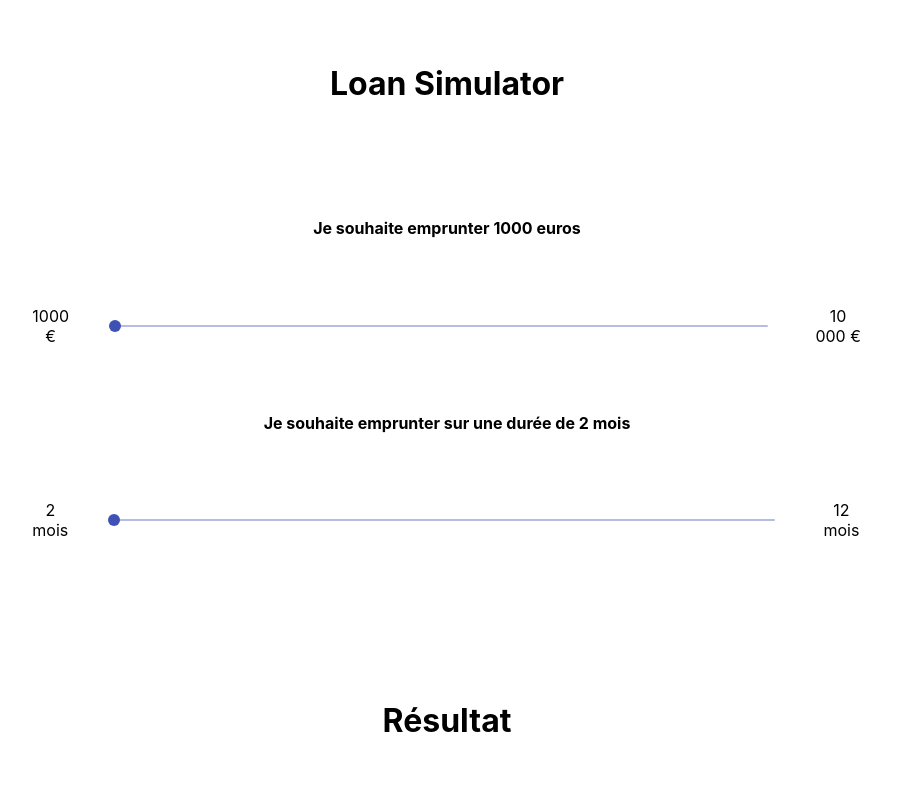
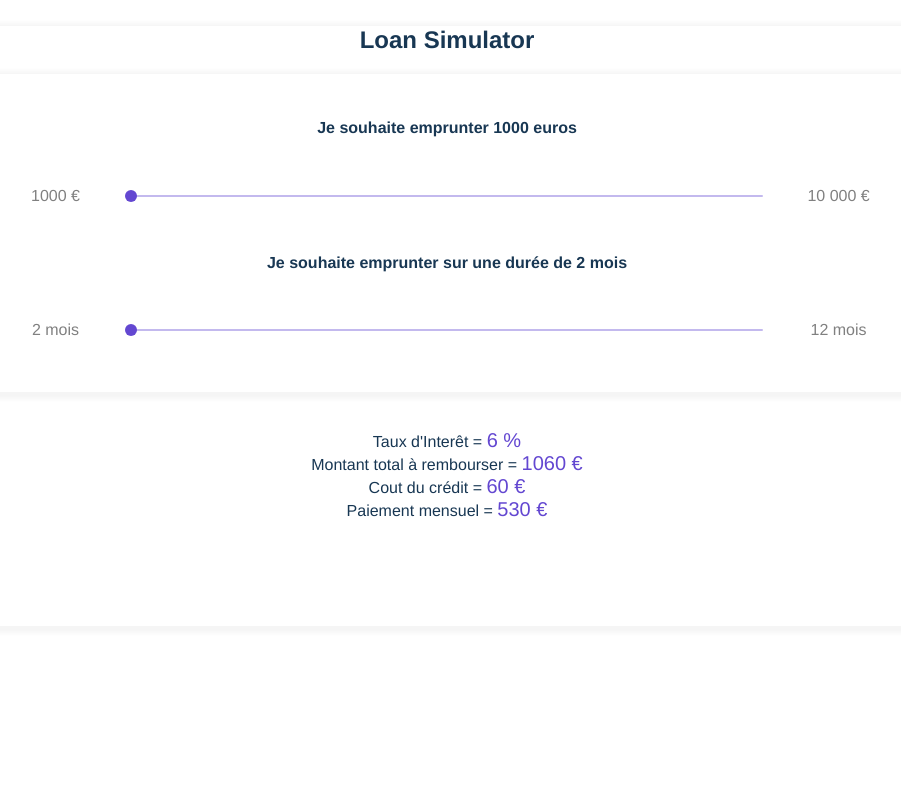
Before and after one commit to MayaAusset/loan-simulator, a React (Create React App) app: page / in a window 1280 px wide. Both pictures are taken after a click on the button "Faire une simulation de prêt !". Shown: the top 800 px of the page, without its empty margins (193-1094 px from the left). Built offline with nearby package versions, Linux system fonts and the light colour scheme.

Commit message:
fixed dynamic loan simulation results

```diff
--- a/src/App.css
+++ b/src/App.css
@@ -1,9 +1,20 @@
+*{
+  font-family: Assistant, "Helvetica Neue", Helvetica, Arial, sans-serif;
+}
 .App {
-  margin: 5%;
+  margin: 2%;
+  height: 600px;
   text-align: center;
+  color: rgb(24, 55, 83);
+  border: 0;
+  box-shadow: 2px 2px 5px 5px #f5f5f5;
+  border-radius: 15px;
+  text-align: center;
+
 }
 p{
-  margin: 5%;
+  margin: 3%;
+  font-size: 16px;
   text-align: center;
 }
 button{
@@ -19,12 +30,24 @@ button:hover{
   background-color: rgb(99, 71, 209, 0.5);
 }
 .sliders-container{
-  margin: 10%;
-  align-items: center;
+  margin: 0% 10%;
+  padding: 2%;
+
+  border: 0;
+  box-shadow: 2px 2px 5px 5px #f5f5f5;
+  border-radius: 15px;
+  text-align: center;
 }
 .slider-bar{
   display: flex;
   flex-direction: row;
   align-items: center;
-
 }
+.slider-bar p{
+  color: gray;
+  width: 15%;
+}
+span{
+  color: rgb(99, 71, 209);
+  font-size: 20px;
+}
--- a/src/App.js
+++ b/src/App.js
@@ -7,7 +7,7 @@ function App() {
   const [showSimulation, setShowSimulation] = useState(false);
   return (
     <div className="App">
-      <h1>Loan Simulator</h1>
+      <h2>Loan Simulator</h2>
       {!showSimulation ? (
         <main>
           <Intro />
--- a/src/components/RésultatSimulation.js
+++ b/src/components/RésultatSimulation.js
@@ -1,23 +1,24 @@
-import React from "react";
+import React, { useState, useEffect } from "react";
 
-const RésultatSimulation = ({montantPrêt, duréePrêt}) => {
+const RésultatSimulation = ({ montantPrêt, duréePrêt }) => {
+  const [tauxInteret, setTauxInteret] = useState(
+    Math.round((6 / 100) * montantPrêt)
+  );
+
+  useEffect(()=>{
+    setTauxInteret(Math.round((6 / 100) * montantPrêt))
+  }, [montantPrêt])
+
   return (
     <div>
-      <h1>Résultat</h1>
       <p>
-        Taux d'Interêt = 6%
+        Taux d'Interêt = <span>6 %</span>
         <br />
-        Montant total à rembourser = Montant pret * taux d'interet
+        Montant total à rembourser = <span>{montantPrêt + tauxInteret} €</span>
         <br />
-        Cout du crédit = montant total à rembourser - montant du prêt
+        Cout du crédit = <span>{(montantPrêt + tauxInteret) - montantPrêt} €</span>
         <br />
-        Paiement mensuel = montant total à rembourser / durée du prêt
-      </p>
-
-      <p>
-        Avec un prêt de {montantPrêt} € sur une durée de {duréePrêt} mois, le cout de votre crédit
-        serait de cout du crédit, un montant total à rembourser de Montant total
-        à rembourser. Un paiement mensuel de paiement mensuel !
+        Paiement mensuel = <span>{Math.round((montantPrêt + tauxInteret) / duréePrêt)} €</span>
       </p>
     </div>
   );
```
